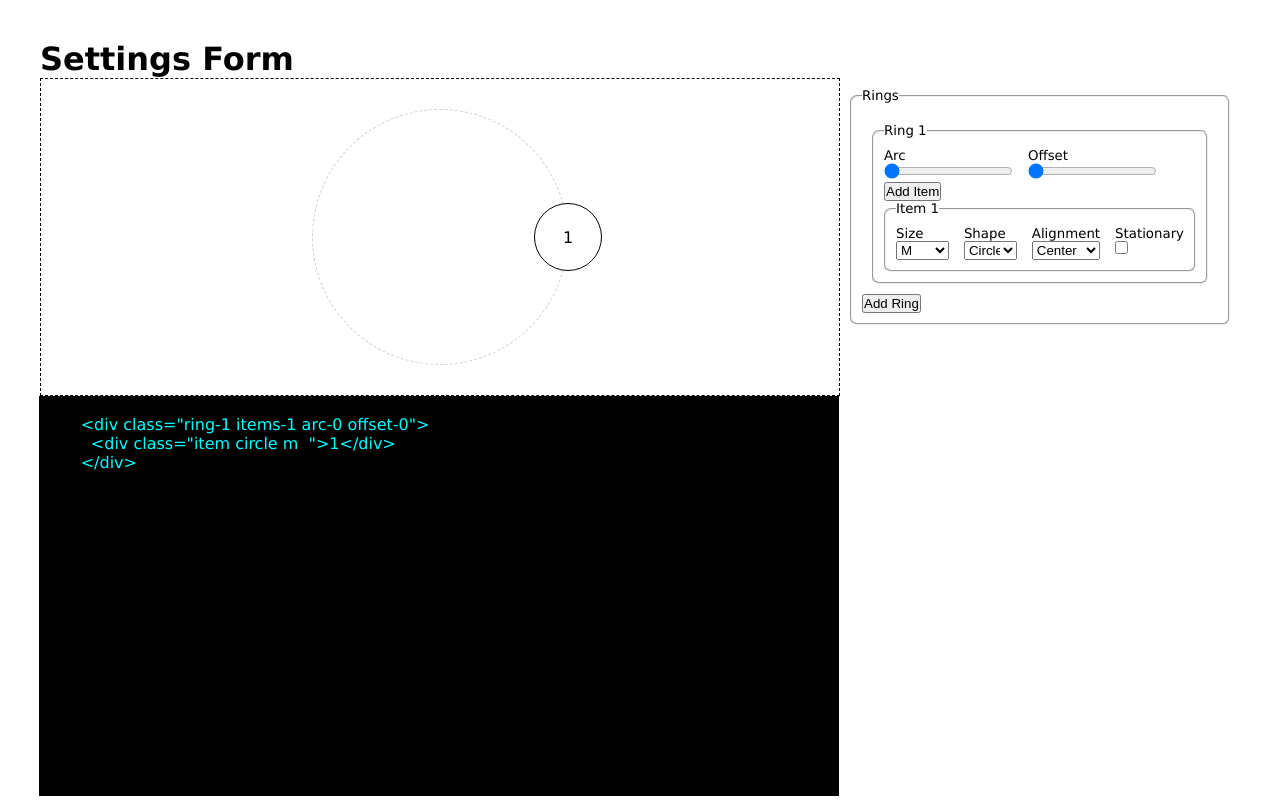
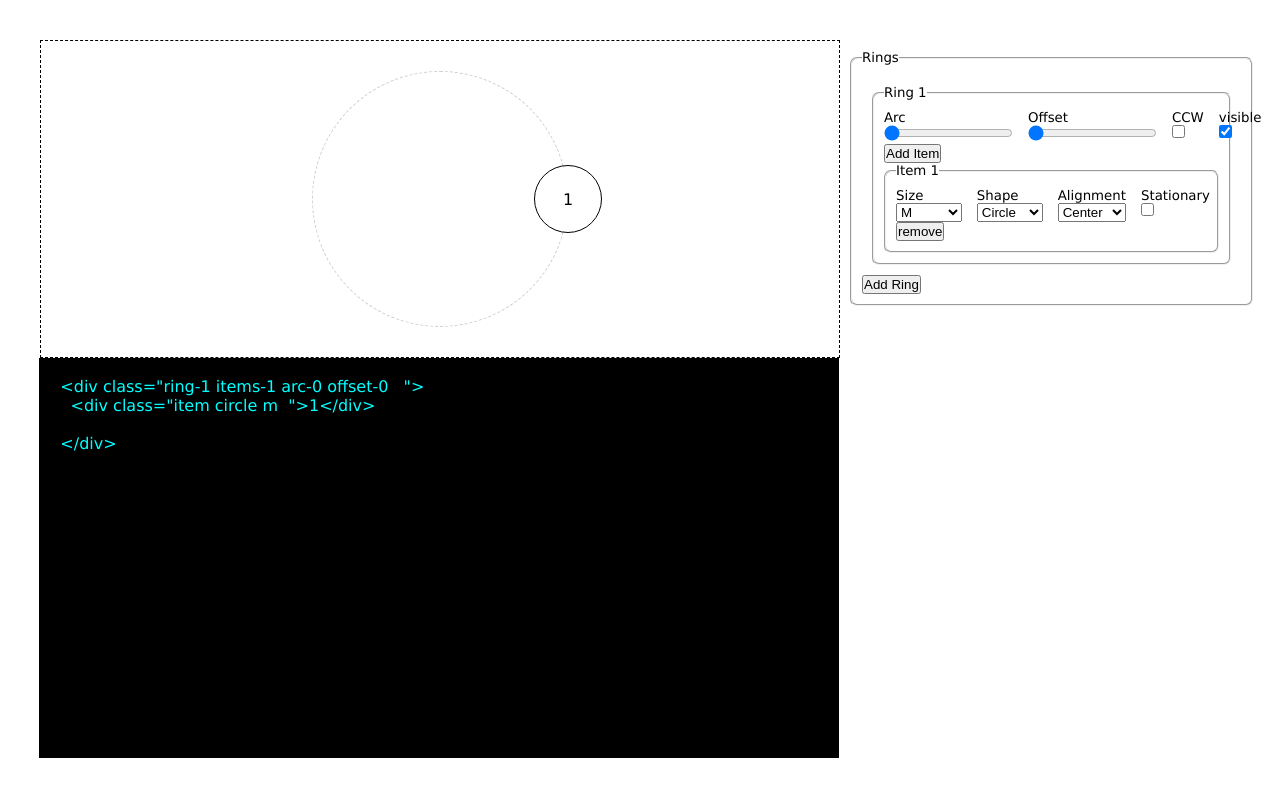
Before and after one commit to zumerlab/orbit, a plain HTML site: page examples/form.html in a window 1280 px wide. Both pictures are taken after a click on the button "Add Item". Drawn offline with nearby package versions, Linux system fonts and the light colour scheme; files that its build step writes are made by us from their sources.

Commit message:
update example

```diff
--- a/examples/form.html
+++ b/examples/form.html
@@ -9,14 +9,19 @@
         font-family: 'Lucida Sans', Verdana, sans-serif;
         padding: 40px;
       }
+      .layout {
+        display: grid;
+        grid-template-columns: 3fr 1fr;
+
+      }
       .fieldc {
         display: grid;
-        grid-template-columns: 1fr 1fr 1fr 1fr;
+        grid-template-columns: 1fr 1fr 1fr minmax(0px, 1fr);
         grid-column-gap: 15px;
       }
       #code {
-	position: absolute;
-	width: 800px;
+
+        width: 100%;
         height: 400px;
         background: #000000;
         font-size:10px;
@@ -38,6 +43,7 @@
             transition: transform 1s;
         }
         form {
+          z-index: 20;
           float: right;
           width: 400px;
           padding: 10px;
@@ -56,7 +62,9 @@
     </style>
   </head>
   <body>
-    <h1>Settings Form</h1>
+<div class="layout">
+  <div class="z-container"></div>
+  <div>
     <form>
       <fieldset>
         <legend>Rings</legend>
@@ -73,6 +81,14 @@
                   <label for="ring1-offset">Offset</label><br>
                   <input type="range" id="ring1-offset" name="ring1-offset" min="0" max="360" step="45" value="0">
                 </div>
+                <div class="fieldt">
+                  <label for="ring1-ccw">CCW </label>
+                  <input type="checkbox" id="ring1-ccw" name="ring1-ccw">
+                </div>
+                <div class="fieldt">
+                  <label for="ring1-visible">visible </label>
+                  <input type="checkbox" id="ring1-visible" name="ring1-visible" checked>
+                </div>
               </div>
                 <button type="button" class="add-item-button" data-ring="1">Add Item</button>
                 <div class="items-container" id="ring1-items-container"></div>
@@ -82,14 +98,29 @@
         <button type="button" id="add-ring-button">Add Ring</button>
       </fieldset>
     </form>
-    <div class="z-container"></div>
+  </div>
   <textarea readonly name="" id="code">
 
   </textarea>
+
+
+
+</div>
+
     <script>
       const form = document.querySelector('form');
       const ringsContainer = document.querySelector('#rings-container');
       const addRingButton = document.querySelector('#add-ring-button');
+      const removeItemButtonHandler = (event) => {
+        // remove form element before update to do the trick
+        event.target.parentElement.parentElement.remove()
+        updateDOM()
+      }
+      const removeRingButtonHandler = (event) => {
+        // remove form element before update to do the trick
+        event.target.parentElement.parentElement.remove()
+        updateDOM()
+      }
       const addItemButtonHandler = (event) => {
         const ringNumber = event.target.dataset.ring;
         const itemsContainer = document.querySelector(`#ring${ringNumber}-items-container`);
@@ -128,19 +159,20 @@
                     <option value="lower">Lower</option>
                 </select>
               </div>
-
-
             <div class="fieldt">
               <label for="ring${ringNumber}-item${itemsContainer.children.length + 1}-stationary">Stationary </label>
               <input type="checkbox" id="ring${ringNumber}-item${itemsContainer.children.length + 1}-stationary" name="ring${ringNumber}-item${itemsContainer.children.length + 1}-stationary">
             </div>
+
           </div>
+          <button type="button" class="remove-item-button">remove</button>
           </fieldset>
         `;
         itemsContainer.appendChild(newItem);
+        const removeItemButton = newItem.querySelector('.remove-item-button');
+        removeItemButton.addEventListener('click', removeItemButtonHandler);
         formChangeHandler()
       };
-
       const addRingButtonHandler = () => {
         const ringNumber = ringsContainer.children.length + 1;
         const newRingContainer = document.createElement('div');
@@ -157,22 +189,33 @@
                   <label for="ring${ringNumber}-offset">Offset</label><br>
                   <input type="range" id="ring${ringNumber}-offset" name="ring${ringNumber}-offset" min="0" max="360" step="45" value="0">
                 </div>
+                <div class="fieldt">
+                  <label for="ring${ringNumber}-ccw">CCW </label>
+                  <input type="checkbox" id="ring${ringNumber}-ccw" name="ring${ringNumber}-ccw">
+                </div>
+                <div class="fieldt">
+                  <label for="ring${ringNumber}-visible">visible </label>
+                  <input type="checkbox" id="ring${ringNumber}-visible" name="ring${ringNumber}-visible" checked>
+                </div>
               </div>
             <button type="button" class="add-item-button" data-ring="${ringNumber}">Add Item</button>
             <div class="items-container" id="ring${ringNumber}-items-container"></div>
+            <button type="button" class="remove-ring-button">remove</button>
           </fieldset>
         `;
         ringsContainer.appendChild(newRingContainer);
-
         const addItemButton = newRingContainer.querySelector('.add-item-button');
         addItemButton.addEventListener('click', addItemButtonHandler);
+        const removeRingButton = newRingContainer.querySelector('.remove-ring-button');
+        removeRingButton.addEventListener('click', removeRingButtonHandler);
         formChangeHandler()
       };
-
       const updateDOM = () => {
         const rings = document.querySelectorAll('.ringf-container');
         const html = Array.from(rings).map((ring) => {
           const ringNumber = ring.querySelector('legend').textContent.split(' ')[1];
+          const ccw = ring.querySelector(`#ring${ringNumber}-ccw`).checked ? 'ccw' : '';
+          const visible = ring.querySelector(`#ring${ringNumber}-visible`).checked ? '' : 'transparent';
           const arc = ring.querySelector(`#ring${ringNumber}-arc`).value;
           const offset = ring.querySelector(`#ring${ringNumber}-offset`).value;
           var iNumber = 0
@@ -183,10 +226,10 @@
             const alignment = item.querySelector(`#ring${ringNumber}-item${itemNumber}-alignment`).value;
             const shape = item.querySelector(`#ring${ringNumber}-item${itemNumber}-shape`).value;
             const stationary = item.querySelector(`#ring${ringNumber}-item${itemNumber}-stationary`).checked ? 'stationary' : '';
-        return `<div class="item ${shape} ${size} ${alignment} ${stationary}">${itemNumber}</div>`;
+            return `<div class="item ${shape} ${size} ${alignment} ${stationary}">${itemNumber}</div>\n`;
           }).join('');
           return `
-        <div class="ring-${ringNumber} items-${iNumber} ${arc ? `arc-${arc}` : ``} ${offset ? `offset-${offset}` : ``}">
+    <div class="ring-${ringNumber} items-${iNumber} ${arc ? `arc-${arc}` : ``} ${offset ? `offset-${offset}` : ``} ${ccw}  ${visible}">
       ${items}
     </div>
           `;
@@ -195,15 +238,15 @@
         ringsContainer.innerHTML = html;
         document.querySelector('#code').innerHTML = html;
       };
-
       const formChangeHandler = () => {
         updateDOM();
       };
-
       form.addEventListener('change', formChangeHandler);
       addRingButton.addEventListener('click', addRingButtonHandler);
       const addItemButtons = document.querySelectorAll('.add-item-button');
       addItemButtons.forEach((addItemButton) => {
         addItemButton.addEventListener('click', addItemButtonHandler);
       });
+
+
 </script>
```
Lines whose indentation alone changed are shown as unchanged.
